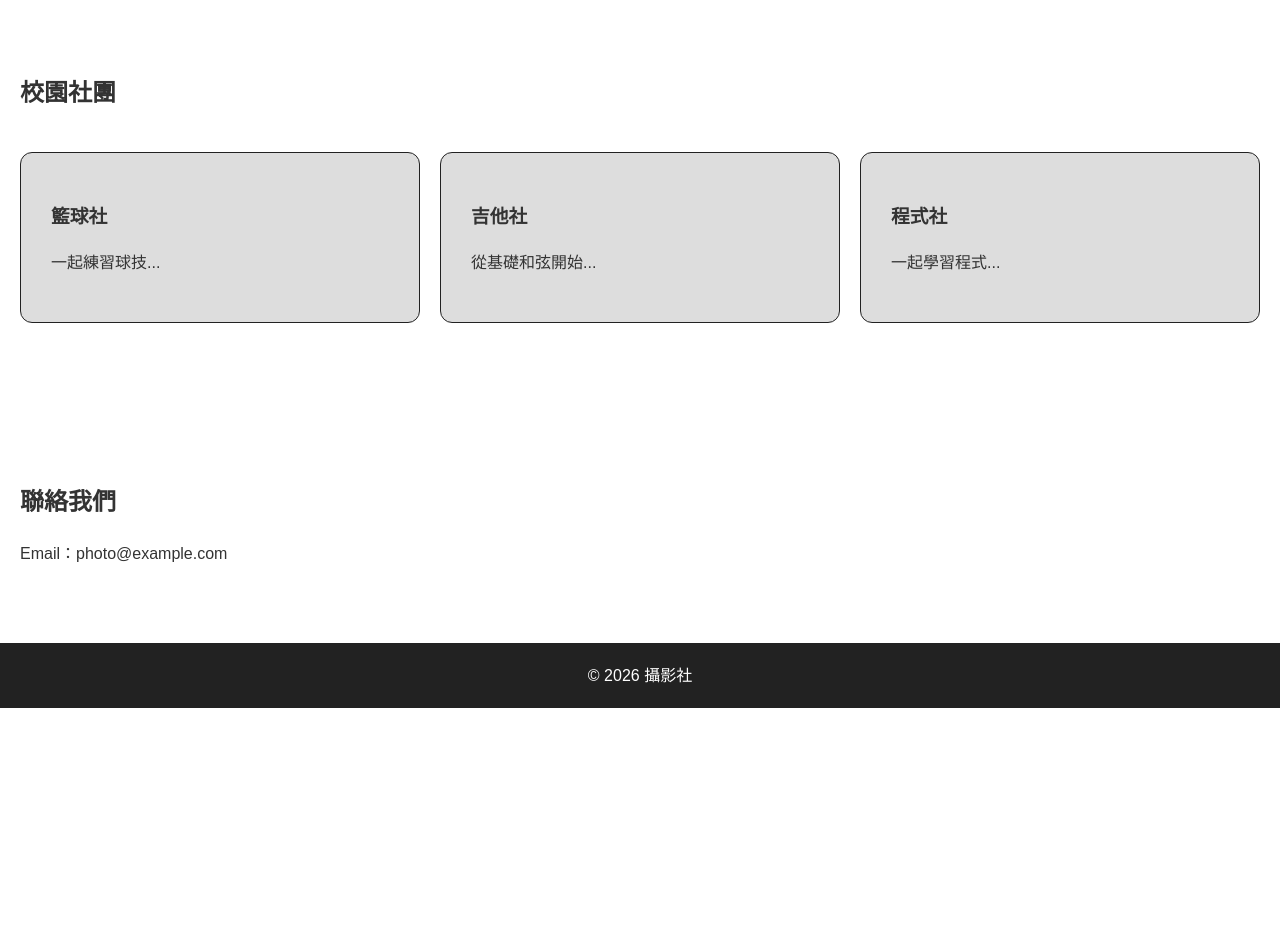
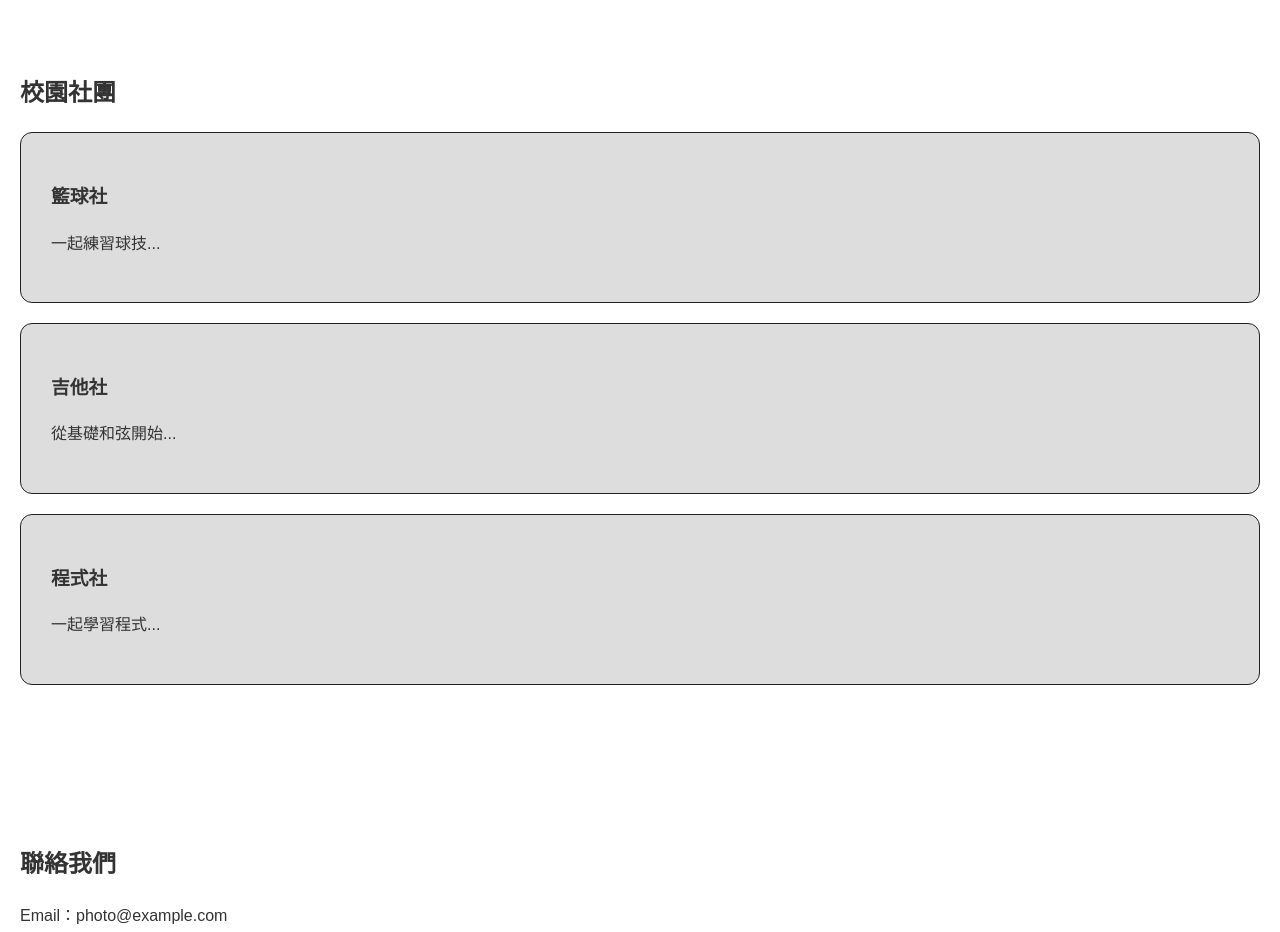
Before and after one commit to zealjohn/web-design-2026-john, a plain HTML site: page week04/index.html in a window 1280 px wide. Shown: the part 1060-1992 px from the top of the page. Before the commit the page ends 1768 px from the top, so only its background shows below. Drawn offline with Linux system fonts and the light colour scheme.

Commit message:
restore css to week04

```diff
--- a/week04/style.css
+++ b/week04/style.css
@@ -29,11 +29,9 @@ section {
 /* 美化文章區塊 */
 article {
   border: 1px solid #ddd;
-  padding: 20px;
-  /* 上下外邊距 20px，左右 0 */
+  padding: 20px;  /* 上下外邊距 20px，左右 0 */
   margin: 20px 0;
-  border-radius: 10px;
-  /* 強調圓角效果 */
+  border-radius: 10px;   /* 強調圓角效果 */
 }
 
 footer {
@@ -44,13 +42,10 @@ footer {
 }
 
 .clubs {
-  display: flex;
   justify-content: center;
-  gap: 20px;
 }
 
 .card {
-  flex: 1;
   background: #ddd;
   padding: 30px;
   border: 1px solid #222;
```
